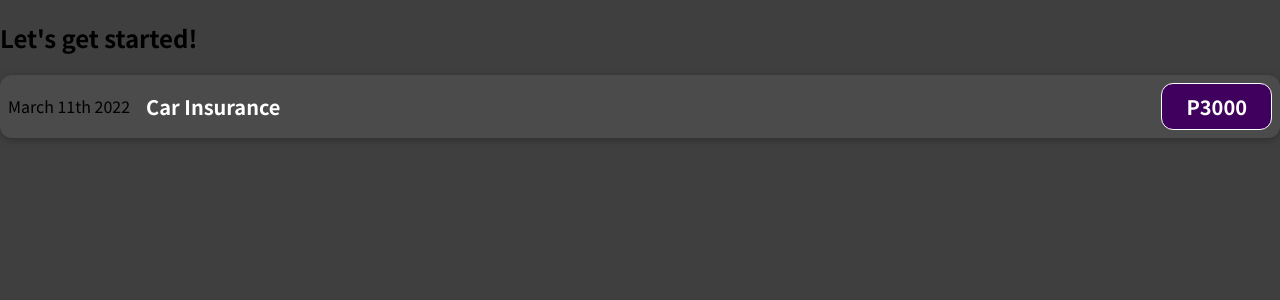
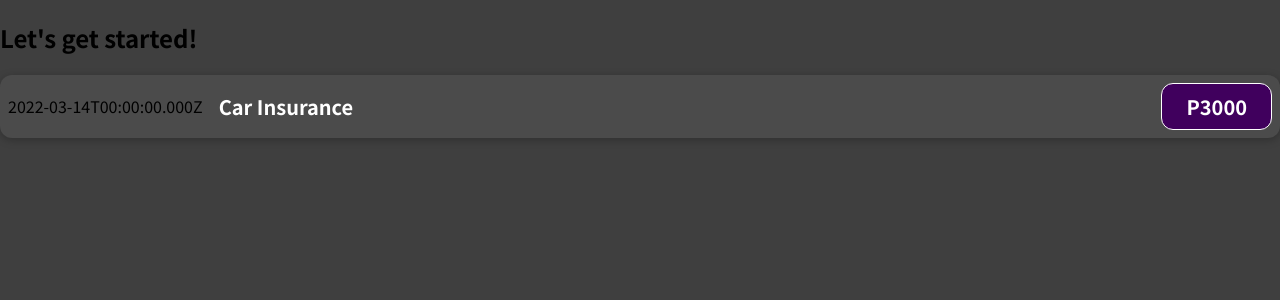
Before and after one commit to kaquino12/react-complete-guide, a JavaScript app: page / in a window 1280 px wide. Shown: the top 300 px of the page. Built offline with nearby package versions, Linux system fonts and the light colour scheme.

Commit message:
Use Dynamic Dummy Data

```diff
--- a/src/components/ExpenseItem.js
+++ b/src/components/ExpenseItem.js
@@ -1,12 +1,16 @@
 import './ExpenseItem.css';
 
 function ExpenseItem() {
+    const expenseDate =  new Date(2022, 2, 14);
+    const expenseTitle = 'Car Insurance';
+    const expenseAmount = 3000;
+
     return (
         <div className='expense-item'>
-            <div>March 11th 2022</div>
+            <div>{expenseDate.toISOString()}</div>
             <div className='expense-item__description'>
-                <h2>Car Insurance</h2>
-                <div className='expense-item__price'>P3000</div>
+                <h2>{expenseTitle}</h2>
+                <div className='expense-item__price'>P{expenseAmount}</div>
             </div>
         </div>
     )
```
Also changed, not shown: notes.txt, 2 other files (tests, documents, lock files or other folders).
